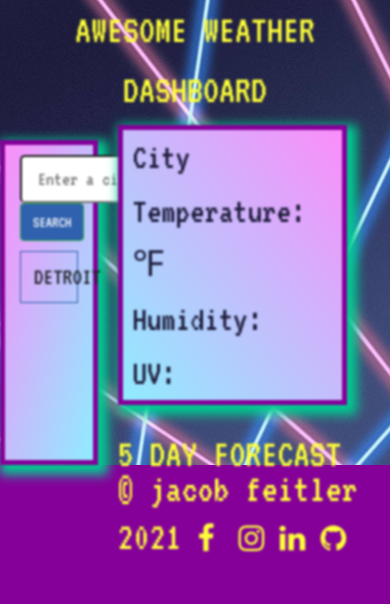
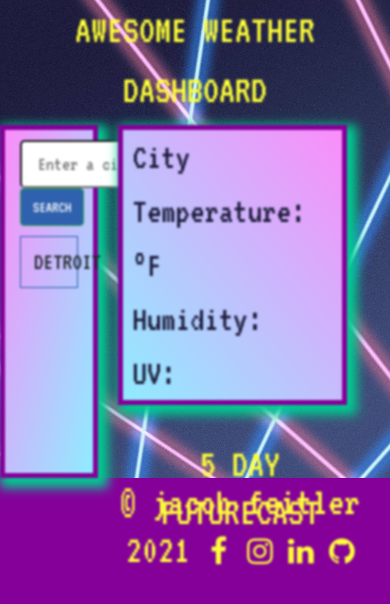
Before and after one commit to jacob-af/weather-travel, a plain HTML site: page index.html in a window 390 px wide. Drawn offline with nearby package versions, Linux system fonts and the light colour scheme; no server answers.

Commit message:
further styling touches

```diff
--- a/assets/script.js
+++ b/assets/script.js
@@ -80,13 +80,13 @@ $(document).ready(function () {
     let tempDiv = $("<div>")
       .addClass("five-day-text")
       .text(Math.floor((day.temp.day - 273) * 1.8 + 33));
-    let degree = $("<span>").html("&#x2109;");
+    let degree = $("<span>").html("&#176;F");
     $(tempDiv).append(degree);
     let humidityDiv = $("<div>").addClass("five-day-text").text("Humidity: ");
     let humiditySpan = $("<span>").html(day.humidity);
     $(humidityDiv).append(humiditySpan);
     $(dayColumn).append(iconDiv, dateDiv, tempDiv, humidityDiv);
-    $("#five-day").append(dayColumn);
+    $(".five-day").append(dayColumn);
   };
 
   const setUV = (uvIndex) => {
--- a/assets/style.css
+++ b/assets/style.css
@@ -14,15 +14,12 @@ body {
 header, h1, a {
     font-size: 40px;
     color: #FEFF38;
-}
-
-header {
     text-align: center;
 }
 
 h1 {
     position: absolute;
-    margin-top: 20px;
+    margin-top: 30px;
     transform: rotate(20deg);
 }
 
@@ -59,16 +56,9 @@ h1 {
     width: 100%;
 }
 
-.main {
-    border: 10px solid #00cc91;
-    margin: 5px;
-    background-color: #ff00ff;
-}
-
 .search-col {
     display: block;
     font-size: 16px;
-    background-color: #fb8dfa;
     border: 5px solid#850099;
     margin-top: 60px;
     margin-right: 40px;
@@ -106,8 +96,8 @@ h1 {
     padding-left: 5px;
 }
 
-#five-day {
-    margin-top: 60px;
+.five-day {
+    margin-top: 73px;
     transform: rotate(-20deg);
 }
 
@@ -132,7 +122,7 @@ h1 {
         transform: skew(0deg);
     }
     .search-col {
-        margin-top: 20px;
+        margin-top: 5px;
         margin-right: 5px;
         transform: skew(0deg);
     }
@@ -140,7 +130,7 @@ h1 {
         transform: skew(0deg);
     }
     #five-day {
-        margin-top: 60px;
+        margin-top: 80px;
         transform: rotate(0deg);
     }
     .contact {
--- a/index.html
+++ b/index.html
@@ -44,12 +44,12 @@
                         </div>
                     </div>
 
-                    <div>Temperature: <span class="temp"></span><span>&#x2109;</span></div>
+                    <div>Temperature: <span class="temp"></span><span>&#176;F</span></div>
                     <div>Humidity: <span class="humidity"></span></div>
                     <div>UV: <span class="badge uv-index"></span></div>
                 </div>
-                <h1>5 DAY FORECAST</h1>
-                <div class="row" id="five-day">
+                <h1 class='future-cast'>5 DAY FUTURECAST</h1>
+                <div class="row five-day">
 
                 </div>
                 <h1 class='contact'>
```
